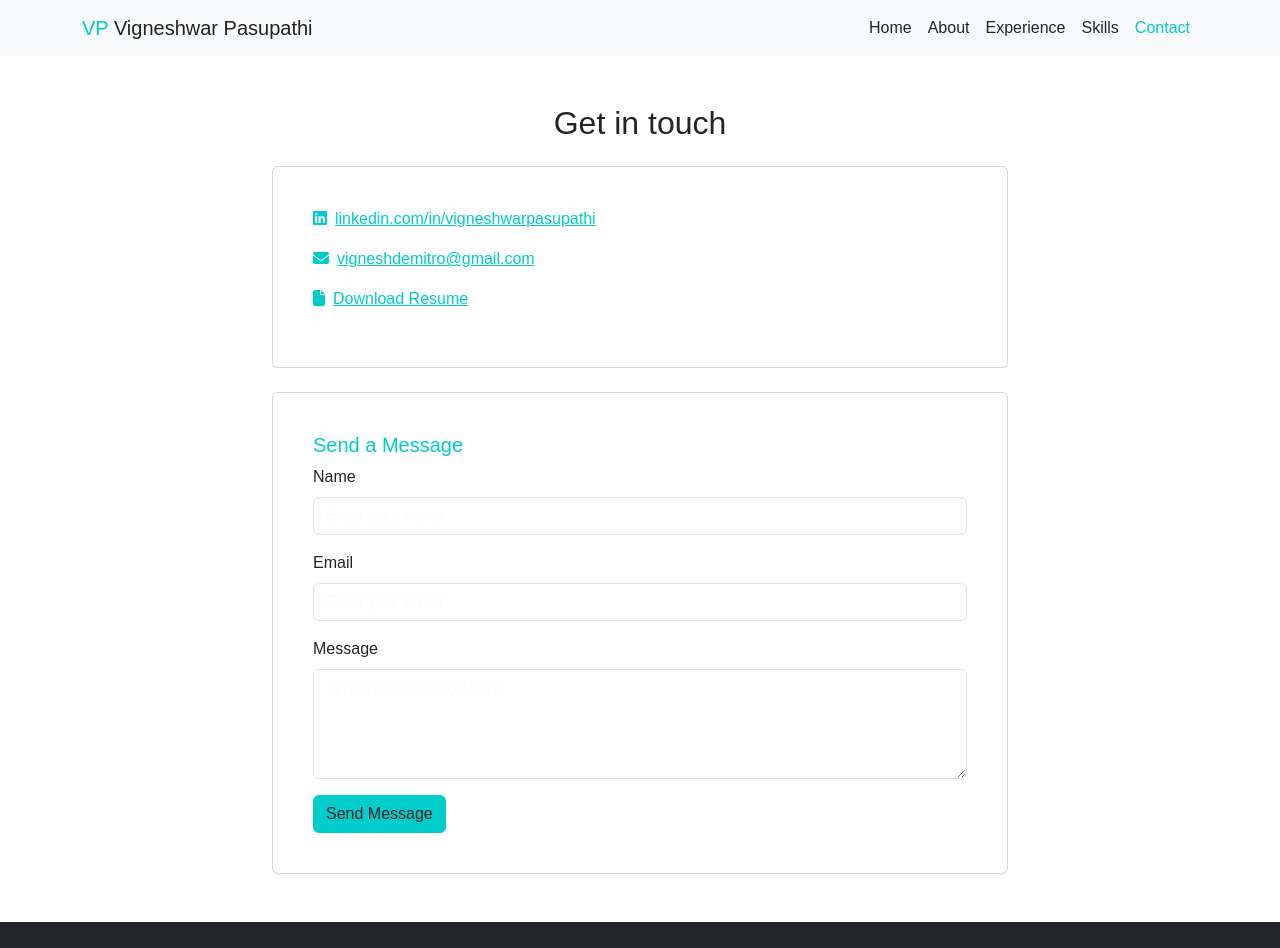
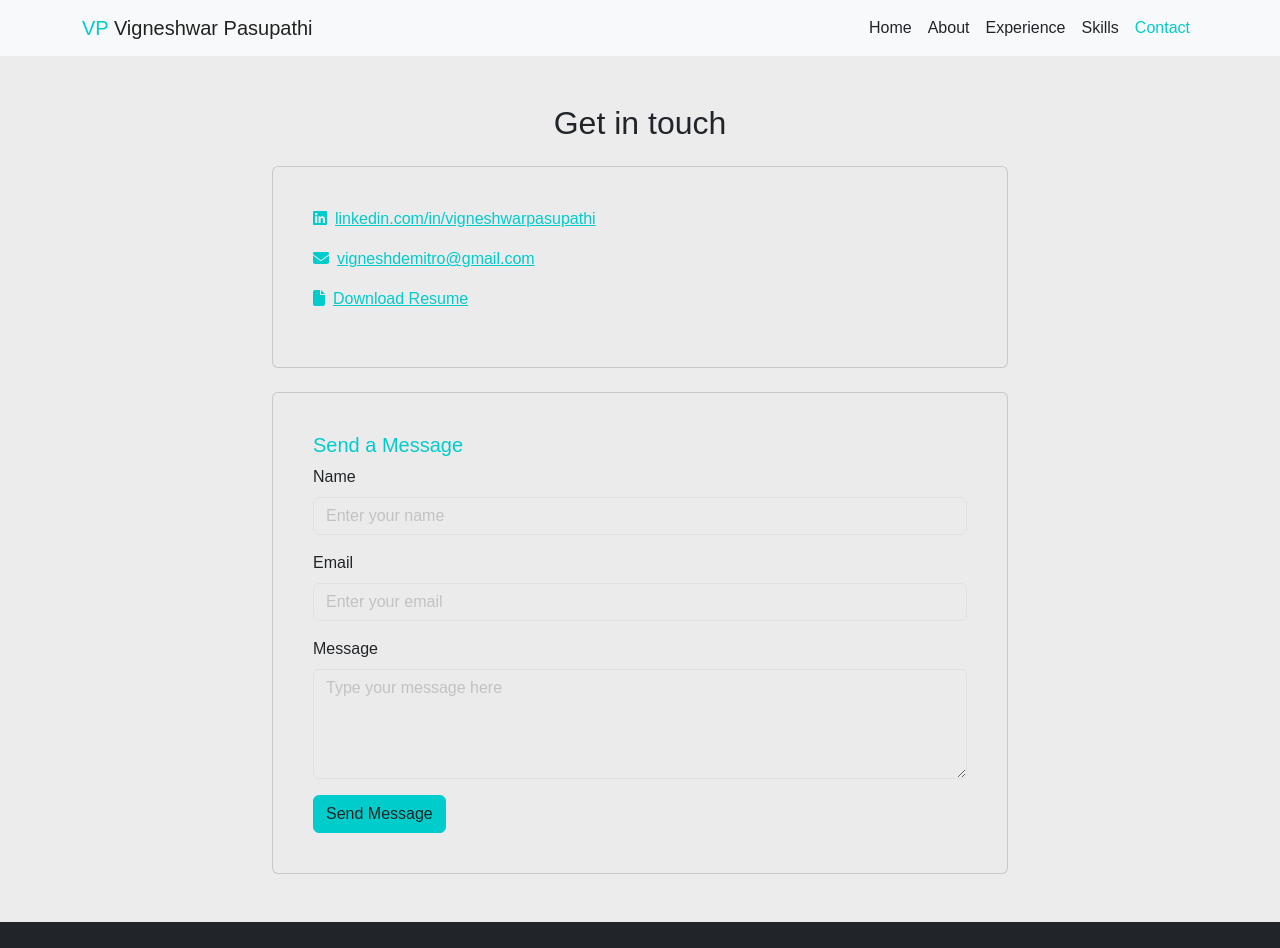
Before and after one commit to vigneshdemitro/portfolio-react, a React (Create React App) app: page /contact in a window 1280 px wide. Shown: the top 948 px of the page. Built offline with nearby package versions, Linux system fonts and the light colour scheme.

Commit message:
enabled netlify-forms

```diff
--- a/src/pages/Contact.jsx
+++ b/src/pages/Contact.jsx
@@ -11,14 +11,6 @@ const Contact = () => {
 
     const handleChange = (e) => {
         setForm({ ...form, [e.target.name]: e.target.value });
-    };
-
-    const handleSubmit = (e) => {
-        e.preventDefault();
-        // You can integrate with EmailJS, Formspree, or backend API here
-        // console.log('Form submitted:', form);
-        // alert('Your message has been sent!');
-        setForm({ name: '', email: '', message: '' });
     };
 
     return (
@@ -52,7 +44,13 @@ const Contact = () => {
                     <Card className="p-4">
                         <Card.Body>
                             <Card.Title className='text-primary'>Send a Message</Card.Title>
-                            <Form onSubmit={handleSubmit}>
+                            <Form
+                                name='contact'
+                                method='POST'
+                                data-netlify='true'
+                                netlify
+                            >
+                                <input type="hidden" name="form-name" value="contact" />
                                 <Form.Group className="mb-3" controlId="formName">
                                     <Form.Label className='text-dark'>Name</Form.Label>
                                     <Form.Control
--- a/src/pages/Experience.jsx
+++ b/src/pages/Experience.jsx
@@ -9,11 +9,6 @@ const ExperienceCard = ({ companyName, positions, skills }) => (
       <div className="d-flex justify-content-between align-items-center mb-2">
         <Card.Title as="h4" className="mb-0 text-primary">{companyName}</Card.Title>
         <Badge bg="primary" className="me-2 mb-2 text-dark">{getCompanyExperience(positions)}</Badge>
-        {/* <small className="text-dark">{getCompanyExperience(positions)}</small> */}
-        {/* {(index === 0) &&
-          <>
-          </>
-        } */}
       </div>
       {positions && positions.length && positions.map((position, index) => (
         <div key={index} className="mb-3">
--- a/src/styles/_variables.scss
+++ b/src/styles/_variables.scss
@@ -1,6 +1,7 @@
 $primary: #00cccc;
 $primary-hover: #1aebeb;
-$secondary: #ffffff;
+$secondary: rgba(190, 190, 190, 0.9);
 $black: #222;
-$body-color: #f9f9f9;
+$body-color: rgba(220, 220, 220, 0.9);
+$body-bg: rgba(235, 235, 235, 0.9);
 $font-family-base: 'Poppins', sans-serif;
--- a/src/styles/custom.scss
+++ b/src/styles/custom.scss
@@ -1,13 +1,7 @@
 @import 'variables';
 @import "~bootstrap/scss/bootstrap";
 
-@media (max-width: 768px) { /* md and up */
-    .experience-col {
-      margin-bottom: 1rem;
-    }
-
-    /* Optional: Remove margin from the last item to avoid layout shift */
-    .experience-col:last-child {
-      margin-bottom: 0;
-    }
-  }
+.form-control::placeholder {
+  color: $secondary;
+  opacity: 1;
+}
```
